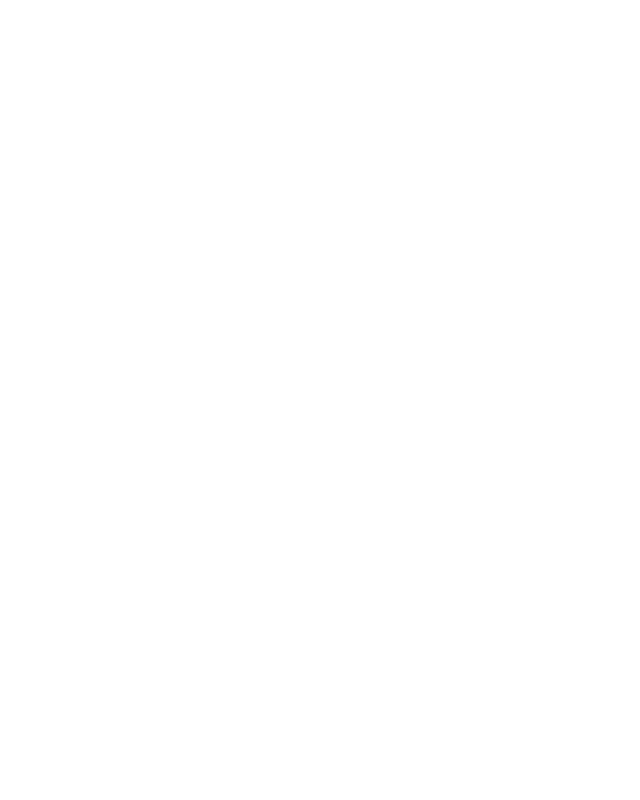
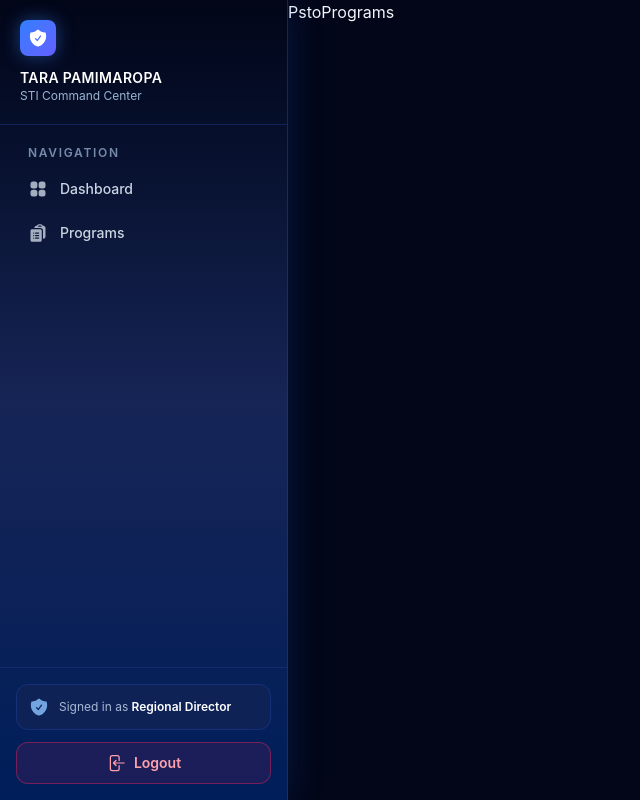
Before and after one commit to DarwinMelaya/User-Interface-TARAPAMIMAROPA, a React (Vite) app in the folder frontend/: page /psto/programs in a window 1280 px wide. Before the commit this address had no page. Shown: the whole page, without its empty margins (0-640 px from the left). Built offline with nearby package versions, Linux system fonts and the light colour scheme.

Commit message:
Add PstoDashboard and PstoPrograms to routing; update index and Routers components to include new pages for Psto functionality.

```diff
--- /dev/null
+++ b/frontend/src/layout/PstoSidebar.tsx
@@ -0,0 +1,5 @@
+const PstoSidebar = () => {
+  return <div>PstoSidebar</div>;
+};
+
+export default PstoSidebar;
--- a/frontend/src/pages/index.ts
+++ b/frontend/src/pages/index.ts
@@ -7,3 +7,7 @@
 // regional director
 export { default as RegionDashboard } from "./regional-director/RegionDashboard";
 export { default as RegionPrograms } from "./regional-director/RegionPrograms";
+
+// psto
+export { default as PstoDashboard } from "./psto/PstoDashboard";
+export { default as PstoPrograms } from "./psto/PstoPrograms";
--- /dev/null
+++ b/frontend/src/pages/psto/PstoDashboard.tsx
@@ -0,0 +1,5 @@
+const PstoDashboard = () => {
+  return <div>PstoDashboard</div>;
+};
+
+export default PstoDashboard;
--- /dev/null
+++ b/frontend/src/pages/psto/PstoPrograms.tsx
@@ -0,0 +1,5 @@
+const PstoPrograms = () => {
+  return <div>PstoPrograms</div>;
+};
+
+export default PstoPrograms;
--- a/frontend/src/routers/Routers.tsx
+++ b/frontend/src/routers/Routers.tsx
@@ -1,5 +1,12 @@
 import { BrowserRouter as Router, Routes, Route } from "react-router-dom";
-import { LandingPage, Login, RegionDashboard, RegionPrograms } from "../pages";
+import {
+  LandingPage,
+  Login,
+  RegionDashboard,
+  RegionPrograms,
+  PstoDashboard,
+  PstoPrograms,
+} from "../pages";
 import Layout from "../layout/Layout";
 
 const Routers = () => {
@@ -14,6 +21,11 @@
           <Route path="dashboard" element={<RegionDashboard />} />
           <Route path="programs" element={<RegionPrograms />} />
         </Route>
+        {/* psto */}
+        <Route path="/psto" element={<Layout />}>
+          <Route path="dashboard" element={<PstoDashboard />} />
+          <Route path="programs" element={<PstoPrograms />} />
+        </Route>
       </Routes>
     </Router>
   );
```
